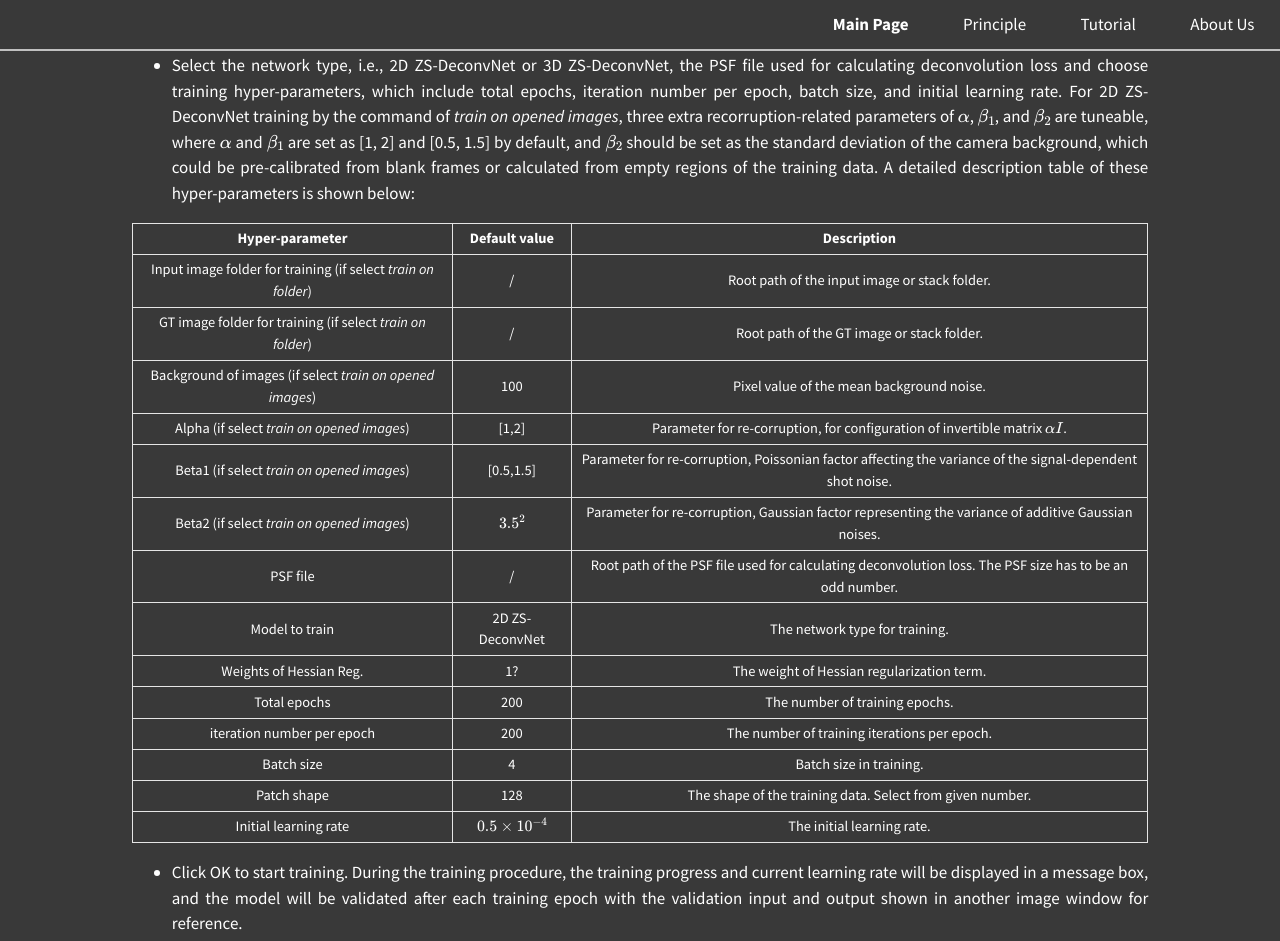
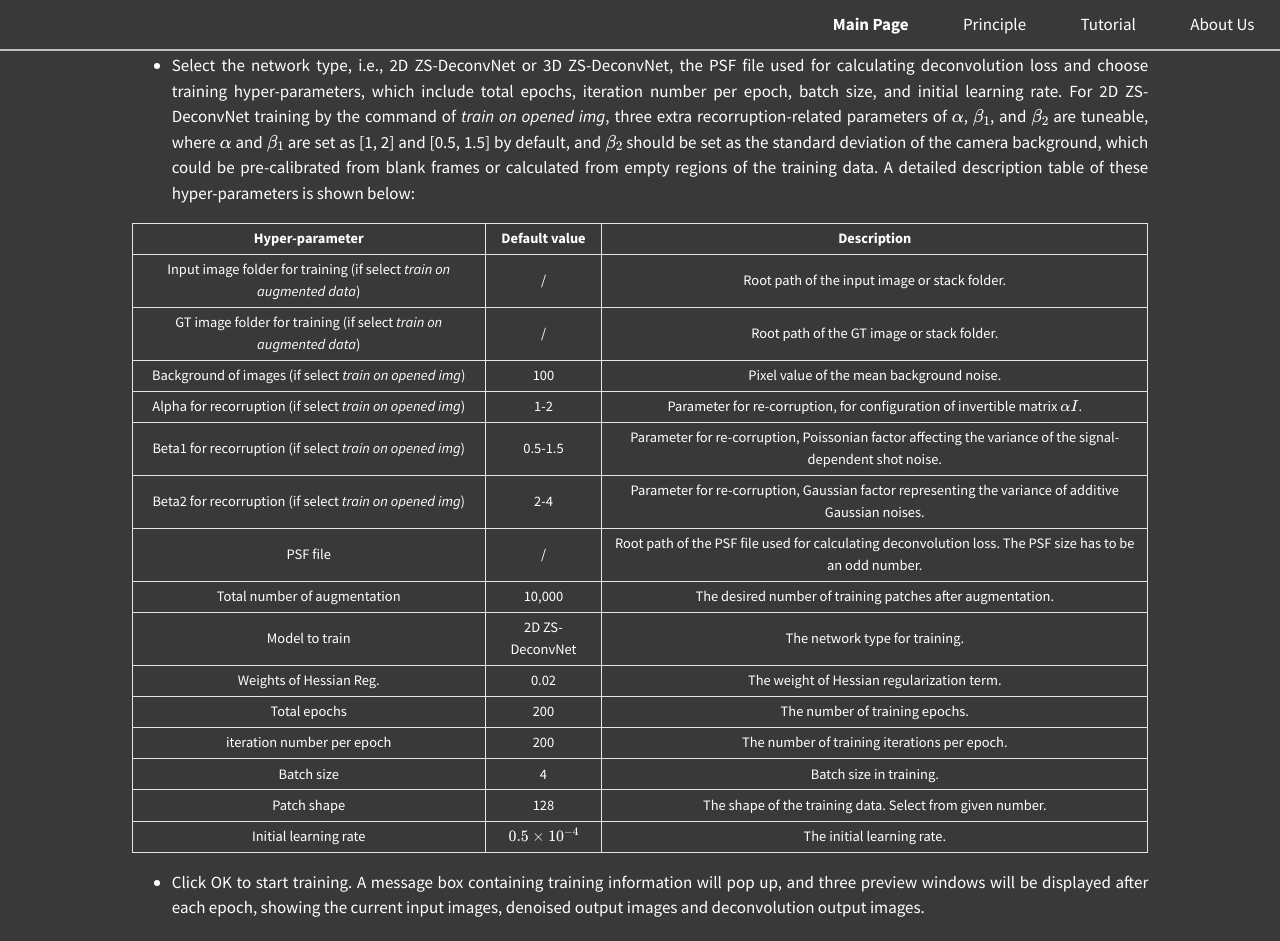
Before and after one commit to TristaZeng/ZS-DeconvNet-page, a Jekyll site: the page built from Tutorial.md, in a window 1280 px wide and 1400 px high, scrolled down 5983 px. Shown: the top 941 px of the window. Built offline with Jekyll 4.4.1, drawn with Linux system fonts in a browser that asks for light colours; some of the changed text lies outside the part shown.

Commit message:
tutorial

```diff
--- a/Tutorial.md
+++ b/Tutorial.md
@@ -156,7 +156,7 @@ Given a pre-trained ZS-DeconvNet model and an image or stack to be processed, th
 
 + <p>Open the image or stack in Fiji and start ZS-DeconvNet plugin by Clicking <i>Plugins > ZS-DeconvNet > predict ZS-DeconvNet 2D / predict ZS-DeconvNet 3D</i>.</p>
 + <p>Select the network model file, i.e., .zip file in the format of BioImage Model Zoo bundle. Of note, the model file could be trained and saved either by Python codes (see [this gist](https://gist.github.com/asimshankar/000b8d276f211f972168afa138eb3cc7)) or ZS-DeconvNet Fiji plugin, but has to be saved with TensorFlow environment <= 1.15.0.</p>
-+ <p>Check inference options and choose hyper-parameters used in the inference. The options and parameters here are primarily selected to properly normalize the input data (NormalizeInput, PercentileBottom, and PerventileTop), perform tiling prediction to save memory of CPUs or GPUs (Number of tiles, Overlap between tiles, and Batch size), and decide whether to show process dialog and denoising results or not (Show process dialog and Show denoising result). A detailed description table is shown below:</p>
++ <p>Check inference options and choose hyper-parameters used in the inference. The options and parameters here are primarily selected to properly normalize the input data (NormalizeInput, PercentileBottom, and PerventileTop), perform tiling prediction to save memory of CPUs or GPUs (Number of tiles, Overlap between tiles, and Batch size), and decide whether to show progress dialog and denoising results or not (Show progress dialog and Show denoising result). A detailed description table is shown below:</p>
 
   | Hyper-parameter                    | Default value | Description                                                                                                                                                                                                                                                                                                                                                                                                                                                                                 |
   |:----------------------------------:|:-------------:|:-------------------------------------------------------------------------------------------------------------------------------------------------------------------------------------------------------------------------------------------------------------------------------------------------------------------------------------------------------------------------------------------------------------------------------------------------------------------------------------------:|
@@ -176,36 +176,38 @@ Given a pre-trained ZS-DeconvNet model and an image or stack to be processed, th
 
 <h3 style="color:white;">4.4 Training with ZS-DeconvNet Fiji plugin</h3>
 
-<p>For ZS-DeconvNet model training, we generally provide two commands: <i>Train on augmented data</i> and <i>Train on opened images</i>, which differ in the ways of data loading and augmentation. The former command loads input data and corresponding GT images which are augmented elsewhere, e.g., in MATLAB or Python, from two data folders file by file, and the latter command directly takes the image stack opened in the current Fiji window as the training data and automatically perform data augmentation including image re-corruption (for 2D cases), random cropping, rotation and flipping into a pre-specified patch number. </p>
+<p>For ZS-DeconvNet model training, we generally provide two commands: <i>train on augmented data</i> and <i>train on opened img</i>, which differ in the ways of data loading and augmentation. The former command loads input data and corresponding GT images which are augmented elsewhere, e.g., in MATLAB or Python, from two data folders file by file, and the latter command directly takes the image stack opened in the current Fiji window as the training data and automatically perform data augmentation including image re-corruption (for 2D cases), random cropping, rotation and flipping into a pre-specified patch number. </p>
 
 The overall workflow of ZS-DeconvNet training with Fiji plugin includes following steps:
 
-+ <p>Open the image or stack to be used for training in Fiji and start the ZS-DeconvNet plugin by clicking <i>Plugins > ZS-DeconvNet > train on opened images</i>; or directly start the plugin by the alternative command <i>Plugins > ZS-DeconvNet > Train on augmented data</i> and select the folders containing input images, GT images, and validation images.</p>
-+ <p>Select the network type, i.e., 2D ZS-DeconvNet or 3D ZS-DeconvNet, the PSF file used for calculating deconvolution loss and choose training hyper-parameters, which include total epochs, iteration number per epoch, batch size, and initial learning rate. For 2D ZS-DeconvNet training by the command of <i>train on opened images</i>, three extra recorruption-related parameters of $\alpha $, $\beta _1$, and $\beta _2$ are tuneable, where $\alpha $ and $\beta _1$ are set as [1, 2] and [0.5, 1.5] by default, and $\beta _2$ should be set as the standard deviation of the camera background, which could be pre-calibrated from blank frames or calculated from empty regions of the training data. A detailed description table of these hyper-parameters is shown below:</p>
++ <p>Open the image or stack to be used for training in Fiji and start the ZS-DeconvNet plugin by clicking <i>Plugins > ZS-DeconvNet > train on opened img</i>; or directly start the plugin by the alternative command <i>Plugins > ZS-DeconvNet > train on augmented data</i> and select the folders containing input images and GT images.</p>
++ <p>Select the network type, i.e., 2D ZS-DeconvNet or 3D ZS-DeconvNet, the PSF file used for calculating deconvolution loss and choose training hyper-parameters, which include total epochs, iteration number per epoch, batch size, and initial learning rate. For 2D ZS-DeconvNet training by the command of <i>train on opened img</i>, three extra recorruption-related parameters of $\alpha $, $\beta _1$, and $\beta _2$ are tuneable, where $\alpha $ and $\beta _1$ are set as [1, 2] and [0.5, 1.5] by default, and $\beta _2$ should be set as the standard deviation of the camera background, which could be pre-calibrated from blank frames or calculated from empty regions of the training data. A detailed description table of these hyper-parameters is shown below:</p>
 
 | Hyper-parameter                                             | Default value       | Description                                                                                              |
 |:-----------------------------------------------------------:|:-------------------:|:--------------------------------------------------------------------------------------------------------:|
-| Input image folder for training (if select <i>train on folder</i>) |   /                  | Root path of the input image or stack folder.                                                            |
-| GT image folder for training (if select <i>train on folder</i>)    |   /                  | Root path of the GT image or stack folder.                                                               |
-| Background of images (if select <i>train on opened images</i>)          | 100                  | Pixel value of the mean background noise.                                                                |
-| Alpha (if select <i>train on opened images</i>)  | [1,2] | Parameter for re-corruption, for configuration of invertible matrix $\alpha I$.              |
-| Beta1 (if select <i>train on opened images</i>)  | [0.5,1.5] | Parameter for re-corruption, Poissonian factor affecting the variance of the signal-dependent shot noise.              |
-| Beta2 (if select <i>train on opened images</i>)  | $3.5^2$ | Parameter for re-corruption, Gaussian factor representing the variance of additive Gaussian noises.              |
+| Input image folder for training (if select <i>train on augmented data</i>) |   /                  | Root path of the input image or stack folder.                                                            |
+| GT image folder for training (if select <i>train on augmented data</i>)    |   /                  | Root path of the GT image or stack folder.                                                               |
+| Background of images (if select <i>train on opened img</i>)          | 100                  | Pixel value of the mean background noise.                                                                |
+| Alpha for recorruption (if select <i>train on opened img</i>)  | 1-2 | Parameter for re-corruption, for configuration of invertible matrix $\alpha I$.              |
+| Beta1 for recorruption (if select <i>train on opened img</i>)  | 0.5-1.5 | Parameter for re-corruption, Poissonian factor affecting the variance of the signal-dependent shot noise.              |
+| Beta2 for recorruption (if select <i>train on opened img</i>)  | 2-4 | Parameter for re-corruption, Gaussian factor representing the variance of additive Gaussian noises.              |
 | PSF file                                                    |    /                 | Root path of the PSF file used for calculating deconvolution loss. The PSF size has to be an odd number. |
+| Total number of augmentation                                                    |    10,000                 | The desired number of training patches after augmentation. |
 | Model to train                                              | 2D ZS-DeconvNet     | The network type for training.                                                                           |
-| Weights of Hessian Reg.                                     | 1?                  | The weight of Hessian regularization term.                                                               |
+| Weights of Hessian Reg.                                     | 0.02                  | The weight of Hessian regularization term.                                                               |
 | Total epochs                                                | 200                 | The number of training epochs.                                                                           |
 | iteration number per epoch                                  | 200                 | The number of training iterations per epoch.                                                             |
 | Batch size                                                  | 4                   | Batch size in training.                                                                                  |
 | Patch shape                                                 | 128                 | The shape of the training data. Select from given number.                                                |
 | Initial learning rate                                       | $0.5\times 10^{-4}$ | The initial learning rate.                                                                               |
 
-+ <p>Click OK to start training. During the training procedure, the training progress and current learning rate will be displayed in a message box, and the model will be validated after each training epoch with the validation input and output shown in another image window for reference. </p>
++ <p>Click OK to start training. A message box containing training information will pop up, and three preview windows will be displayed after each epoch, showing the current input images, denoised output images and deconvolution output images. </p>
 + Three types of exit:<br>
-  (i) If you don't want to train or save this model anymore for certain reasons like you got the hyper-parameters wrong, press <i>Cancel > Close</i> to enforce an exit.<br>
-  (ii) If you want an early stop, press <i>Finish</i> to finish training progress and save the model by <i>File actions > Save to..</i>.<br>
-  (iii) If you have finished training, in <i>Overview > Metadata > inputs & outputs > Training</i>, you will see the parameters of the trained model. Press <i>Export Model</i> and save the model by <i>File actions > Save to..</i>.
+(i) Press <i>Cancel > Close</i> to enforce an exit if you don't want to train or save this model.
+(ii) Press <i>Finish Training</i> for an early stopping. A window containing model information (Overview, Metadata, Inputs & Outputs, Training) will pop up and you can save the model by <i>File actions > Save to..</i>.
+(iii) After the training is completed, a window containing model information (Overview, Metadata, Inputs & Outputs, Training) will pop up and you can save the model by <i>File actions > Save to..</i>.
 
-  Of note, you can also press <i>Export Model</i> during training to export the lastest saved model without disposing the training progress.
+  Of note, you can also press <i>Export Model</i> during training to export the lastest model without disposing the training progress.
 
++ The model saved via <i>File actions > Save to..</i> is in BioImage format. For inference with ZS-DeconvNet plugin, you need to extract this file and find `./tf_saved_model_bundle.zip`, which is the zip file needed in <i>Plugins > ZS-DeconvNet > predict</i>.
 <center><img src="https://github.com/TristaZeng/ZS-DeconvNet/blob/master/images/SuppFig16_Fiji_Plugin_Training_v1_whiteBG.png?raw=true" width="900" align="middle" /></center>
```
